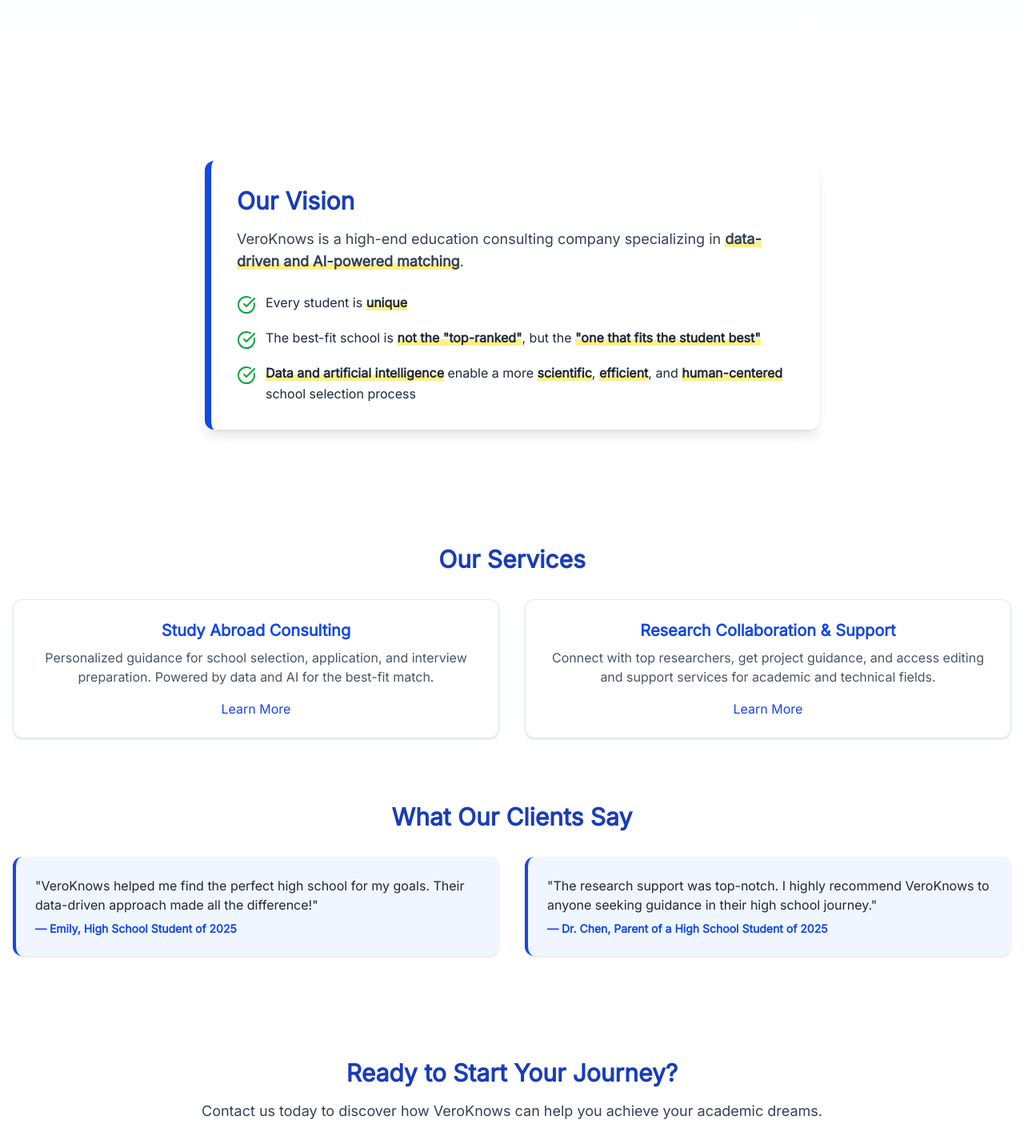
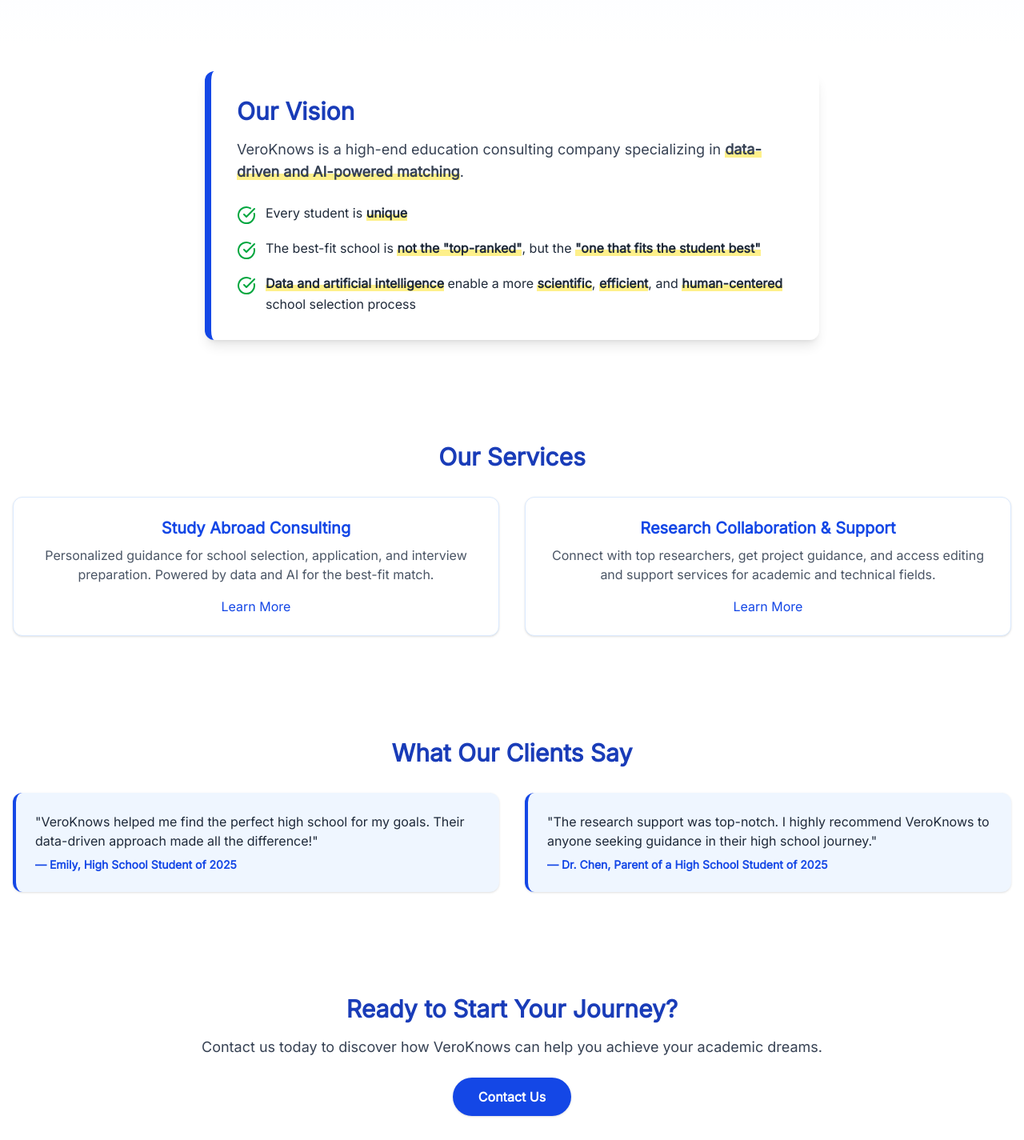
Before and after one commit to veroknows/home, a Next.js app: page /home in a window 1280 px wide. Shown: the part 540-1965 px from the top of the page at 80% size. Built offline with nearby package versions, Linux system fonts and the light colour scheme.

Commit message:
Reduce gap between Hero and 'Our Vision' for a tighter, more connected Home page top

```diff
--- a/src/app/home/page.tsx
+++ b/src/app/home/page.tsx
@@ -6,7 +6,7 @@
 
 export default function Home() {
   return (
-    <div className="flex flex-col gap-20">
+    <div className="flex flex-col">
       {/* Hero Banner */}
       <section className="relative flex flex-col items-center justify-center min-h-[60vh] py-16 text-center bg-gradient-to-b from-blue-50 to-white">
         <motion.div initial={{ opacity: 0, y: 40 }} animate={{ opacity: 1, y: 0 }} transition={{ duration: 0.8 }}>
@@ -23,8 +23,8 @@
         </motion.div>
       </section>
 
-      {/* Company Vision */}
-      <section className="flex justify-center items-center py-16 px-2 sm:px-0">
+      {/* Company Vision - moved up, less gap above */}
+      <section className="flex justify-center items-center pt-6 md:pt-8 pb-12 md:pb-16 px-2 sm:px-0">
         <motion.div initial={{ opacity: 0 }} whileInView={{ opacity: 1 }} viewport={{ once: true }} transition={{ duration: 0.7 }} className="w-full max-w-3xl mx-auto bg-white rounded-xl shadow-lg border-l-8 border-blue-700 p-8 flex flex-col items-start">
           <h2 className="text-2xl md:text-3xl font-bold mb-4 text-blue-800 text-left">Our Vision</h2>
           <p className="text-lg text-gray-700 mb-6">VeroKnows is a high-end education consulting company specializing in <b className='highlight-yellow'>data-driven and AI-powered matching</b>.</p>
@@ -46,7 +46,7 @@
       </section>
 
       {/* Services Overview */}
-      <section className="container mx-auto px-4">
+      <section className="container mx-auto px-4 py-12 md:py-16">
         <motion.div initial={{ opacity: 0 }} whileInView={{ opacity: 1 }} viewport={{ once: true }} transition={{ duration: 0.7, delay: 0.2 }}>
           <h2 className="text-2xl md:text-3xl font-bold mb-8 text-blue-800 text-center">Our Services</h2>
           <div className="grid md:grid-cols-2 gap-8">
@@ -65,7 +65,7 @@
       </section>
 
       {/* Testimonials */}
-      <section className="container mx-auto px-4">
+      <section className="container mx-auto px-4 py-12 md:py-16">
         <motion.div initial={{ opacity: 0 }} whileInView={{ opacity: 1 }} viewport={{ once: true }} transition={{ duration: 0.7, delay: 0.3 }}>
           <h2 className="text-2xl md:text-3xl font-bold mb-8 text-blue-800 text-center">What Our Clients Say</h2>
           <div className="grid md:grid-cols-2 gap-8">
@@ -82,7 +82,7 @@
       </section>
 
       {/* Contact Teaser */}
-      <section className="container mx-auto px-4 text-center py-12">
+      <section className="container mx-auto px-4 text-center py-12 md:py-16">
         <motion.div initial={{ opacity: 0 }} whileInView={{ opacity: 1 }} viewport={{ once: true }} transition={{ duration: 0.7, delay: 0.4 }}>
           <h2 className="text-2xl md:text-3xl font-bold mb-4 text-blue-800">Ready to Start Your Journey?</h2>
           <p className="text-lg text-gray-700 mb-6">Contact us today to discover how VeroKnows can help you achieve your academic dreams.</p>
```
